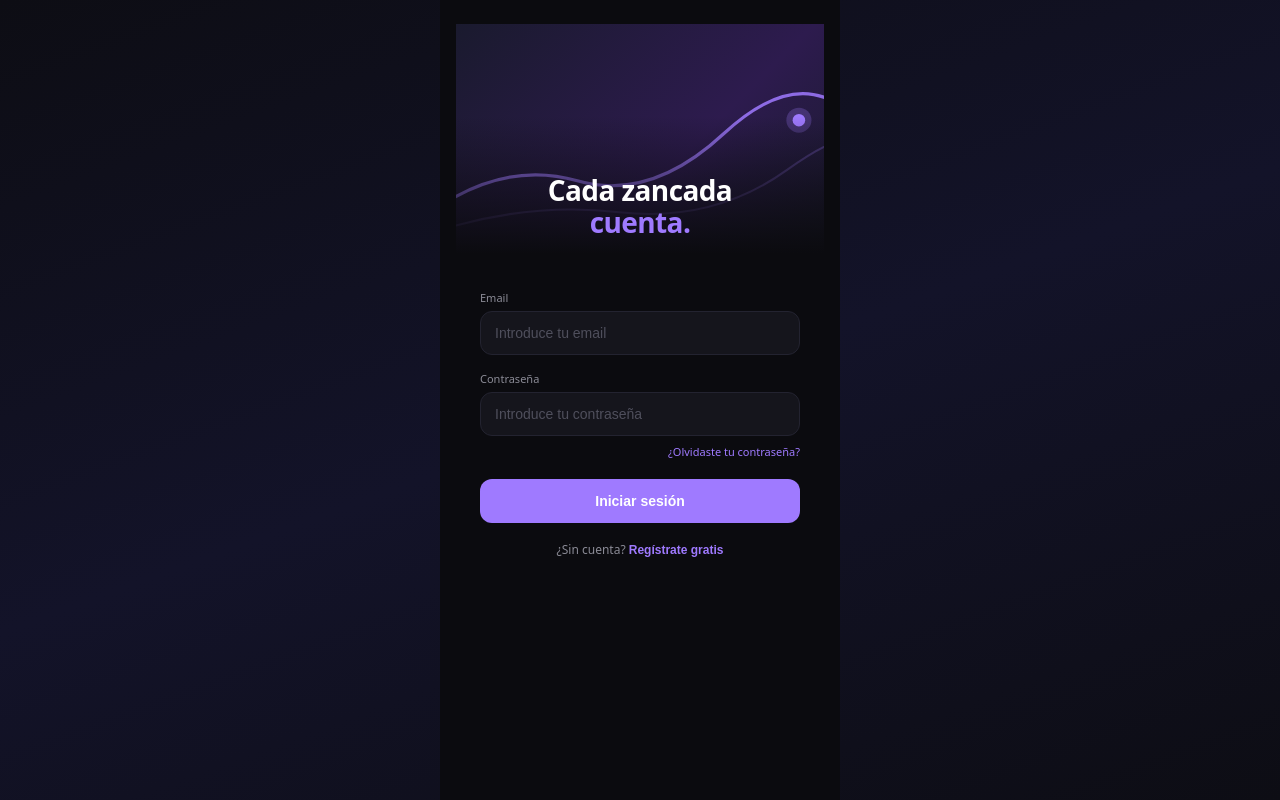
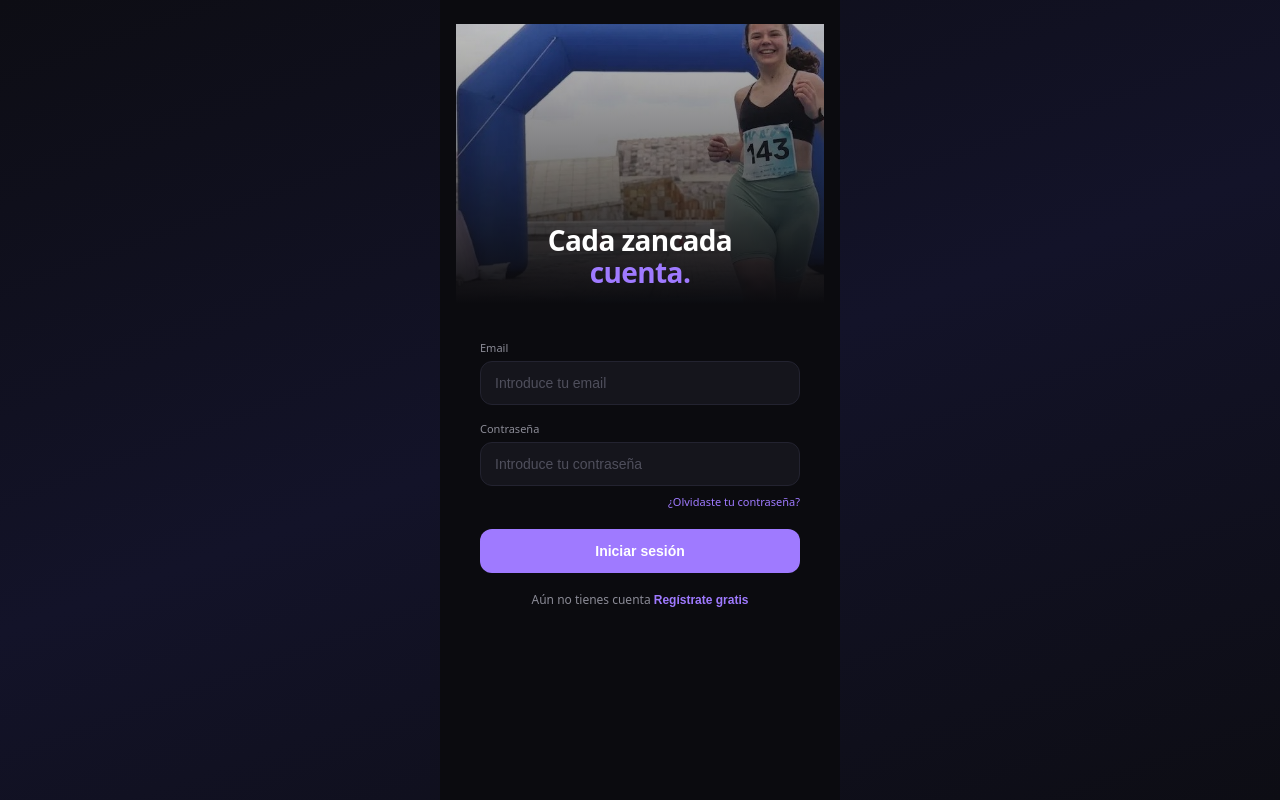
Before and after one commit to Sergiofer1994/Zancada, a React (Vite) app: page / in a window 1280 px wide. Built offline with nearby package versions, Linux system fonts and the light colour scheme.

Commit message:
style: replace hero illustration with real runner photo

```diff
--- a/src/pages/Login/Login.css
+++ b/src/pages/Login/Login.css
@@ -19,8 +19,10 @@ main {
 
 .hero {
   position: relative;
-  height: 230px;
-  background: linear-gradient(135deg, #1a1a2e 0%, #2d1b4e 60%, #1a1a2e 100%);
+  height: 280px;
+  background-image: url('../../assets/hero-runner.jpg');
+  background-size: cover;
+  background-position: center 15%;
   overflow: hidden;
 }
 
@@ -28,7 +30,7 @@ main {
   content: '';
   position: absolute;
   inset: 0;
-  background: linear-gradient(180deg, rgba(11, 11, 15, 0) 40%, #0B0B0F 100%);
+  background: linear-gradient(180deg, rgba(11, 11, 15, 0.25) 0%, rgba(11, 11, 15, 0.55) 50%, #0B0B0F 100%);
 }
 
 .hero-route {
--- a/src/pages/Login/Login.jsx
+++ b/src/pages/Login/Login.jsx
@@ -43,30 +43,6 @@ function Login() {
     <main role="main" aria-label="Pantalla de inicio de sesión">
 
       <section className="hero" aria-hidden="true">
-        <svg
-          className="hero-route"
-          viewBox="0 0 400 220"
-          preserveAspectRatio="xMidYMid slice"
-        >
-          <path
-            d="M0,180 Q70,130 140,150 T280,105 T400,85"
-            fill="none"
-            stroke="#9F7AFF"
-            strokeWidth="3"
-            opacity="0.85"
-            strokeLinecap="round"
-          />
-          <path
-            d="M0,200 Q90,170 180,180 T340,140 T400,130"
-            fill="none"
-            stroke="#9F7AFF"
-            strokeWidth="2"
-            opacity="0.3"
-            strokeLinecap="round"
-          />
-          <circle cx="352" cy="92" r="6" fill="#9F7AFF" />
-          <circle cx="352" cy="92" r="12" fill="#9F7AFF" opacity="0.25" />
-        </svg>
         <h1 className="hero-title">
           Cada zancada<br />
           <span className="highlight">cuenta.</span>
@@ -119,7 +95,7 @@ function Login() {
           </button>
 
           <p className="register-link">
-            ¿Sin cuenta?{' '}
+            Aún no tienes cuenta{' '}
             <button
               type="button"
               className="link-button"
```
Also changed, not shown: src/assets/hero-runner.jpg (added).
